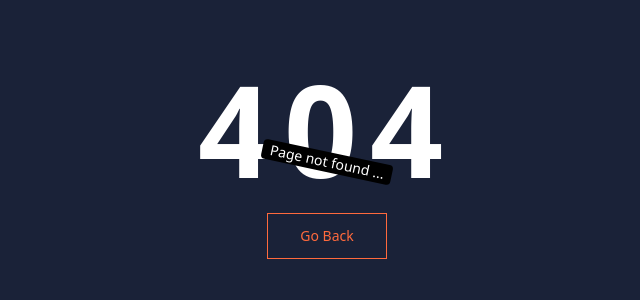
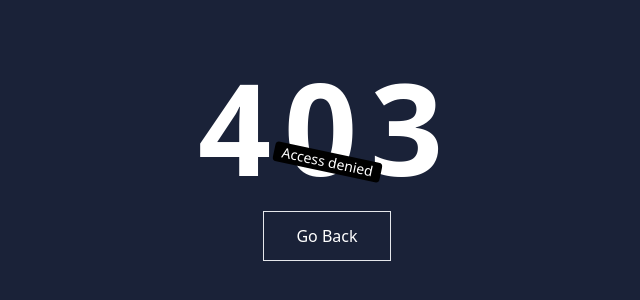
Before and after one commit to Princegupta101/Learning-Management-System, a React (Vite) app in the folder Client/: page /denied in a window 1280 px wide. Before the commit this address had no page. Shown: the part 238-538 px from the top of the page, without its empty margins (313-953 px from the left). Built offline with nearby package versions, Linux system fonts and the light colour scheme.

Commit message:
Added denied page

```diff
--- a/Client/src/App.jsx
+++ b/Client/src/App.jsx
@@ -6,6 +6,7 @@
 import AboutUs from './Pages/AboutUs.jsx'
 import Contact from './Pages/Contact.jsx'
 import CourseList from './Pages/Course/CourseList.jsx'
+import Denied from './Pages/Denied.jsx'
 import HomePage from './Pages/HomePage.jsx'
 import Login from './Pages/Login.jsx'
 import NotFound from './Pages/NotFound.jsx'
@@ -19,6 +20,7 @@
           <Route path='/about' element={<AboutUs/>}></Route>
           <Route path='/courses' element={<CourseList/>}></Route>
           <Route path='/contact' element={<Contact/>}></Route>
+          <Route path='/denied' element={<Denied/>}></Route>
 
           <Route path='/signup' element={<Signup/>}></Route>
           <Route path='/login' element={<Login/>}></Route>
--- a/Client/src/Pages/Contact.jsx
+++ b/Client/src/Pages/Contact.jsx
@@ -15,7 +15,7 @@
 
     function handleInputChange(e){
             const {name , value}= e.target;
-            console.log(name, value);
+            // console.log(name, value);
             setUserInput({
                 ...userInput ,
                 [name]:value
--- /dev/null
+++ b/Client/src/Pages/Denied.jsx
@@ -0,0 +1,21 @@
+import { useNavigate } from "react-router-dom";
+
+function Denied(){
+    const Navigate =useNavigate();
+    return(
+        <main  className="h-screen w-full flex flex-col  items-center justify-center bg-[#1A2238]">
+            <h1 className=" text-9xl font-extrabold  text-white  tracking-widest">
+                403
+            </h1>
+            <div className=" bg-black text-white px-2 text-sm rounded rotate-12 absolute">
+                Access denied
+            </div>
+            <button onClick={()=>Navigate(-1)} className=" mt-5 ">
+                <span className=" relative block px-8 py-3 bg-[#1A2238]  border  text-white">
+                    Go Back
+                </span>
+            </button>
+        </main>
+    );
+}
+export default Denied;
```
